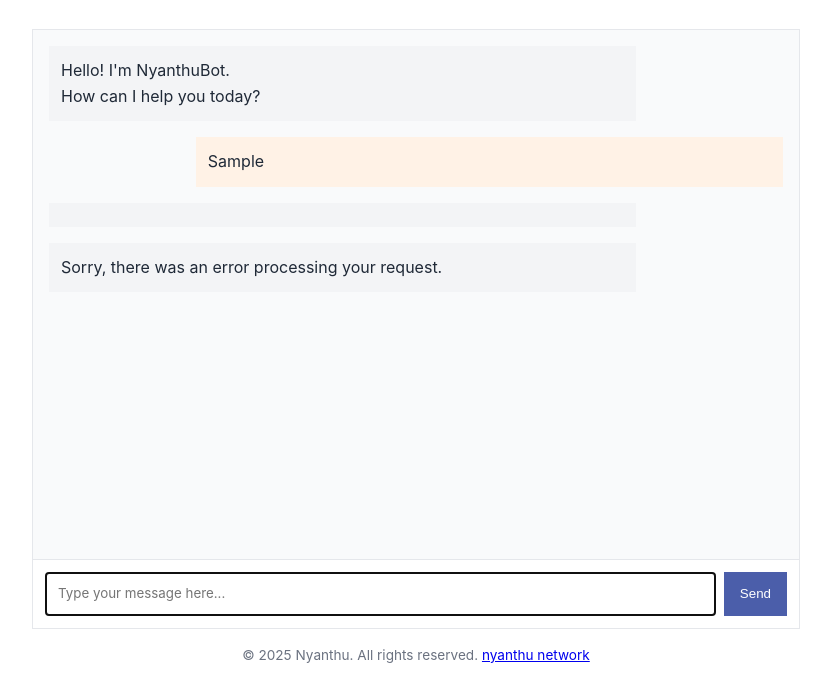
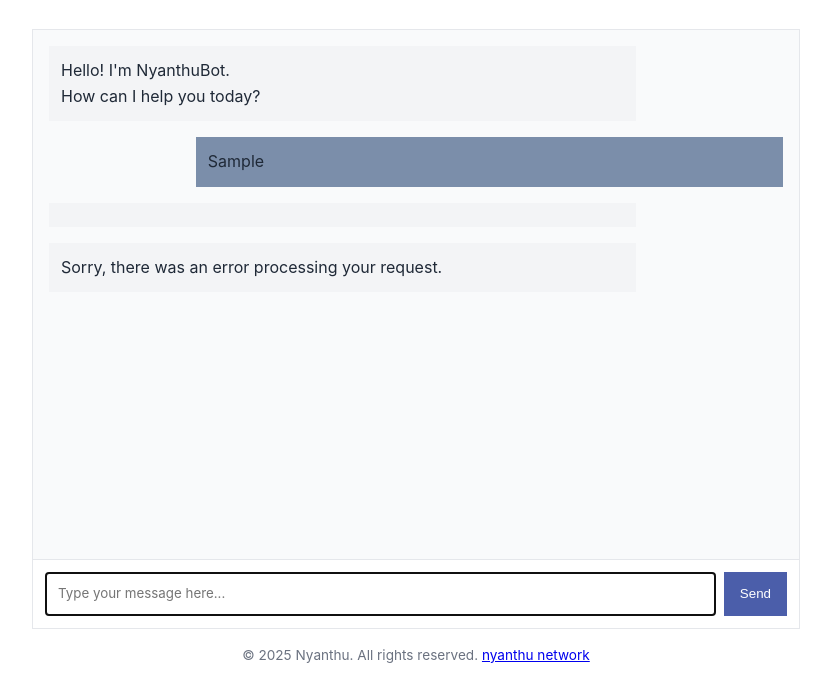
Before and after one commit to nyanthu-okabe/llm-chat-app-template, a website: page public/index.html in a window 1280 px wide. Both pictures are taken after typing "Sample" into the empty fields and a click on the button "Send". Shown: the part 116-800 px from the top of the page, without its empty margins (224-1055 px from the left). Drawn offline with Linux system fonts and the light colour scheme; no server answers.

Commit message:
Update index.html

```diff
--- a/public/index.html
+++ b/public/index.html
@@ -72,7 +72,8 @@
       }
 
       .user-message {
-        background-color: var(--user-msg-bg);
+        //background-color: var(--user-msg-bg);
+        background-color: #7b8eaa;
         align-self: flex-end;
         margin-left: auto;
       }
```
